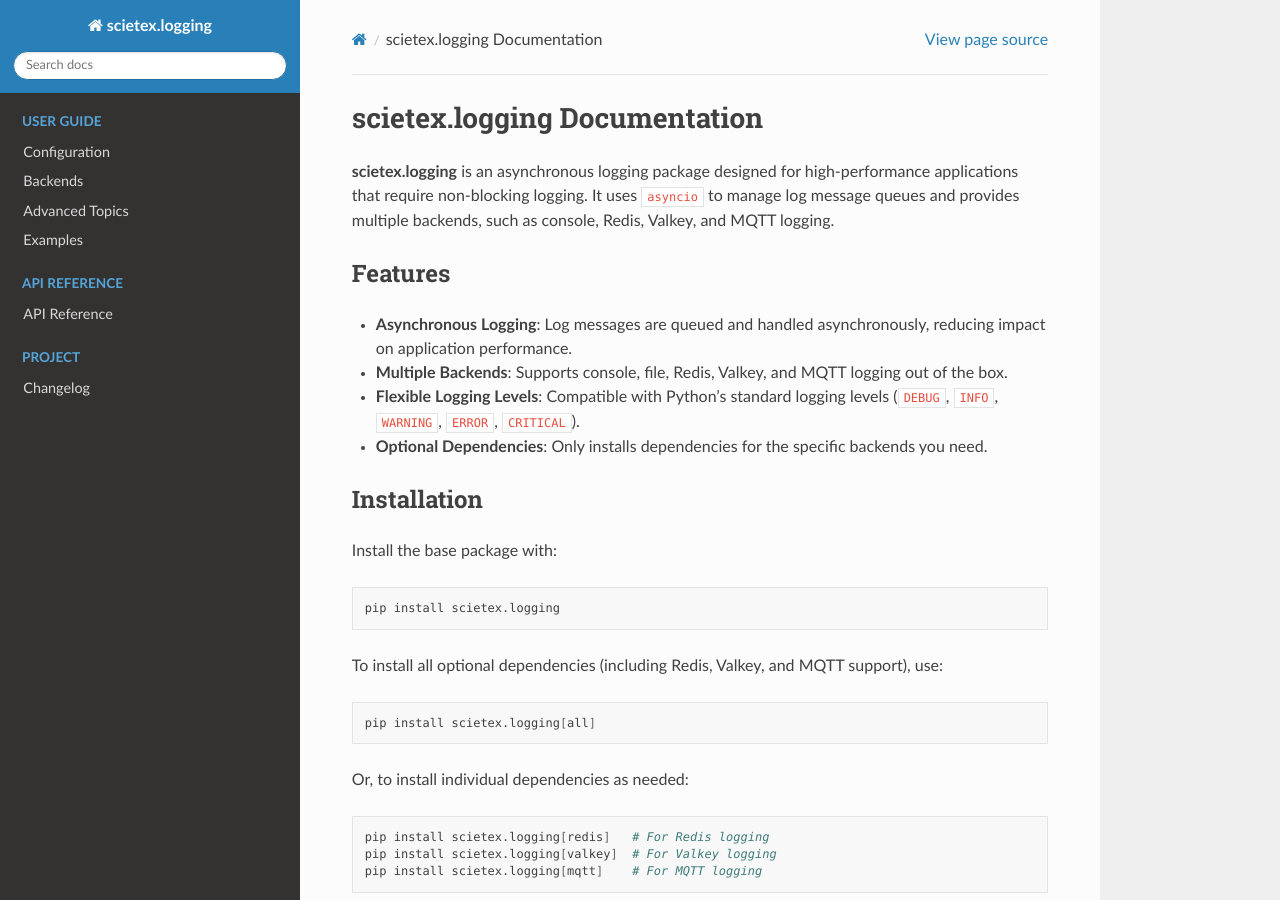
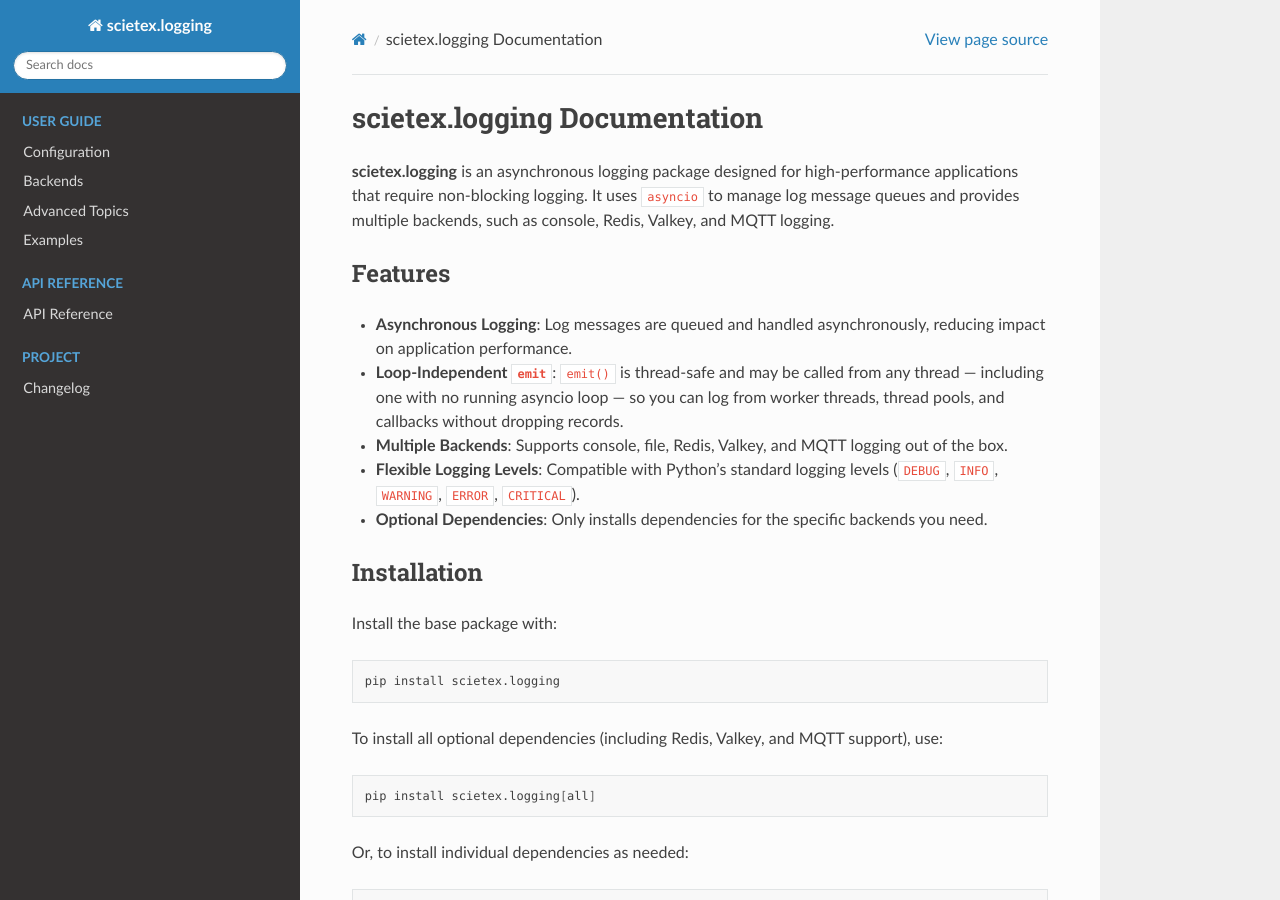
Before and after one commit to bond-anton/scietex.logging, a Sphinx documentation site: the page built from docs/index.md, in a window 1280 px wide and 900 px high. Built offline with Sphinx 7.4.7 and the Read the Docs theme 3.1.0, drawn with Linux system fonts in a browser that asks for light colours; the version number could not be read and is left out.

Commit message:
docs: advertise loop-independent emit in README and index

```diff
--- a/docs/index.md
+++ b/docs/index.md
@@ -5,6 +5,7 @@
 ## Features
 
 - **Asynchronous Logging**: Log messages are queued and handled asynchronously, reducing impact on application performance.
+- **Loop-Independent `emit`**: `emit()` is thread-safe and may be called from any thread — including one with no running asyncio loop — so you can log from worker threads, thread pools, and callbacks without dropping records.
 - **Multiple Backends**: Supports console, file, Redis, Valkey, and MQTT logging out of the box.
 - **Flexible Logging Levels**: Compatible with Python's standard logging levels (`DEBUG`, `INFO`, `WARNING`, `ERROR`, `CRITICAL`).
 - **Optional Dependencies**: Only installs dependencies for the specific backends you need.
```
Also changed, not shown: README.md (+1 -0 lines).
